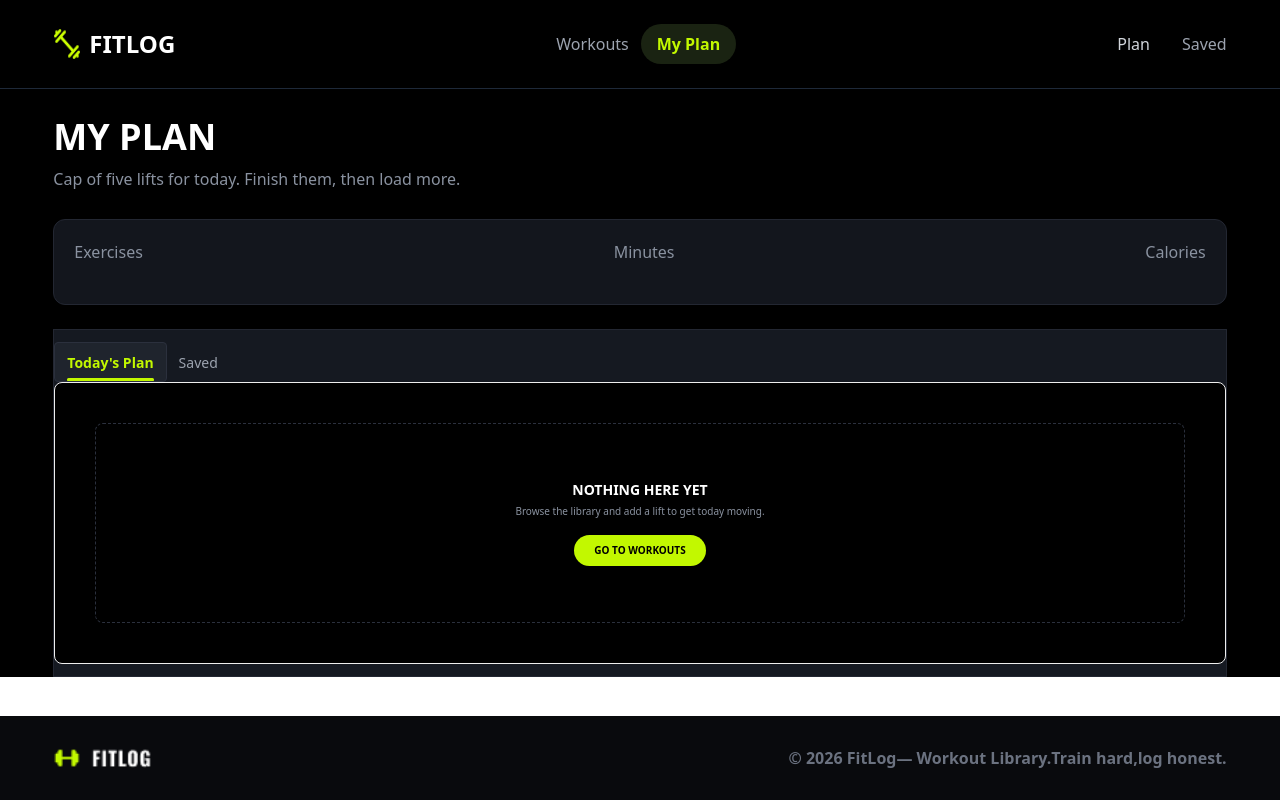
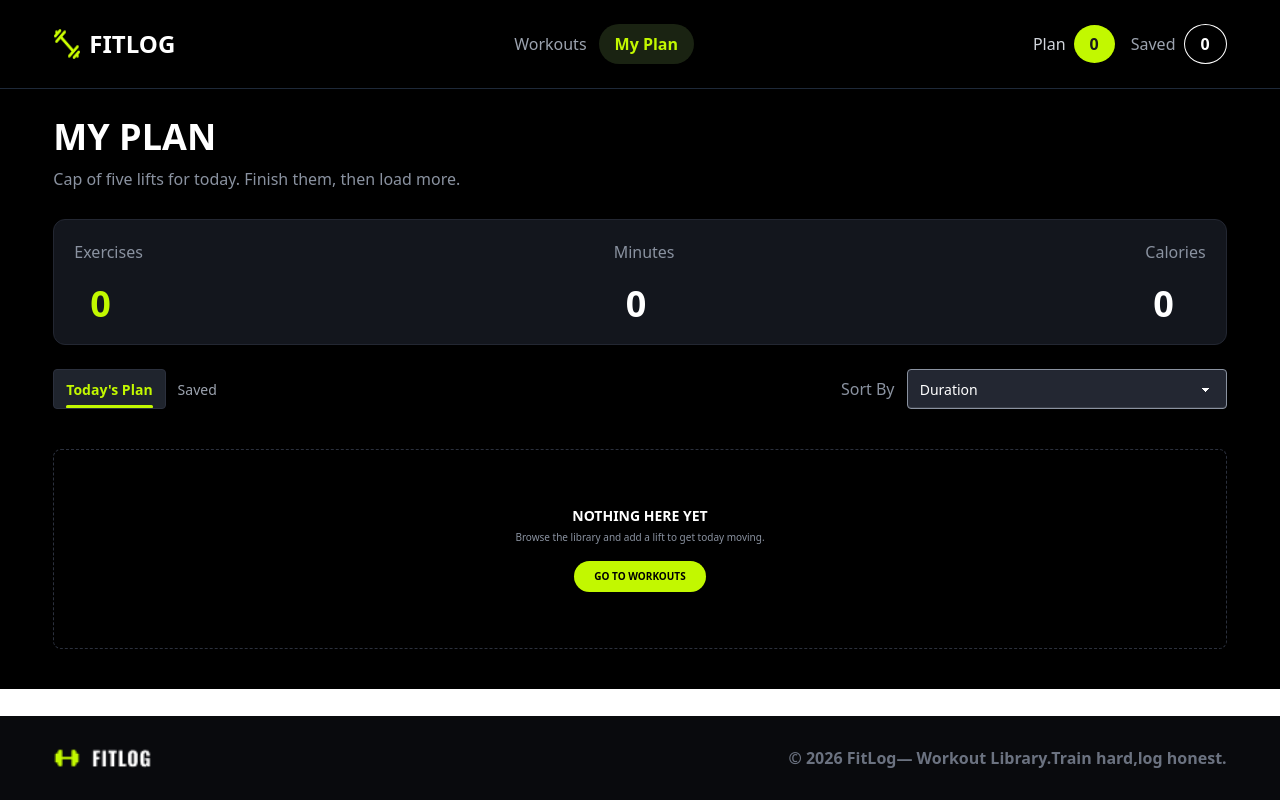
Before and after one commit to Wazida-in-code/Fitness-log, a Next.js app: page /myPlan in a window 1280 px wide. Built offline with nearby package versions, Linux system fonts and the light colour scheme.

Commit message:
Added:Sorting

```diff
--- a/src/app/components/MiniCard.tsx
+++ b/src/app/components/MiniCard.tsx
@@ -58,7 +58,7 @@ const MiniCard = ({card}: CardProps) => {
       <div className="hidden items-center gap-2 sm:flex">
         {/* View Details */}
         <Link
-          href={`/workouts/${card.id}`}
+          href={`/exercise/${card.id}`}
           className="rounded-full border border-[#39404B] px-4 py-2 text-xs text-white transition hover:bg-[#20242C]"
         >
           View Details
--- a/src/app/components/Navbar.tsx
+++ b/src/app/components/Navbar.tsx
@@ -4,8 +4,12 @@ import logo from '@/app/assets/logo.png'
 import Link from 'next/link';
 import { GiHamburgerMenu } from 'react-icons/gi';
 import { usePathname } from 'next/navigation';
+import { useContext } from 'react';
+import { FitContext } from '@/context/FitProvider';
 
 const Navbar = () => {
+     const { todayPlan, saveLater } = useContext(FitContext);
+
     const pathName = usePathname();
     return (
         <div className=' bg-[#000000] border-b border-gray-800'>
@@ -24,9 +28,14 @@ const Navbar = () => {
                 </Link>
             </div>
             <div className='hidden md:flex gap-4 items-center'>
-                <Link href="/myPlan" className='text-[#D1D5DB]'>Plan</Link>
-                <span></span>
-                <Link href="/myPlan" className='text-[#9CA3AF]'>Saved</Link>
+                <div>
+                    <Link href="/myPlan" className='text-[#D1D5DB] mr-2'>Plan</Link>
+                    <span className='bg-[#C2F800] font-semibold rounded-[50%] py-2 px-4'>{todayPlan.length}</span>
+                </div>
+                <div>
+                    <Link href="/myPlan" className='text-[#9CA3AF] mr-2'>Saved</Link>
+                    <span className='border boreder-[#2D313B] font-semibold text-white rounded-[50%] py-2 px-4'>{saveLater.length}</span>
+                </div>
             </div>
             <GiHamburgerMenu className='md:hidden text-white mt-5' />
         </nav>
--- /dev/null
+++ b/src/app/loading.tsx
@@ -0,0 +1,20 @@
+
+
+const loading = () => {
+  return (
+    <div className="flex min-h-screen items-center justify-center bg-[#000000]">
+
+      <div className="flex flex-col items-center gap-4">
+
+        <div className="h-12 w-12 animate-spin rounded-full border-4 border-[#232732] border-t-[#C2F800]"></div>
+
+        <p className="text-sm font-bold uppercase tracking-widest text-[#8A92A0]">
+
+          Loading...
+        </p>
+      </div>
+    </div>
+  );
+};
+
+export default loading;
--- a/src/app/myPlan/page.tsx
+++ b/src/app/myPlan/page.tsx
@@ -1,12 +1,31 @@
 "use client";
+
 import { FitContext } from "@/context/FitProvider";
-import React, { useContext, useState } from "react";
+import { useContext, useState } from "react";
 import MiniCard from "../components/MiniCard";
 import { CardType } from "../types/CardType";
+import Link from "next/link";
 
 const MyPlan = () => {
   const { todayPlan, saveLater } = useContext(FitContext);
   const [active, setActive] = useState("today");
+  const [sortby, setSortBy] = useState<"duration" | "calori" | "rating">("duration");
+
+  const currentPlan = active === "today" ? todayPlan : saveLater;
+
+  const sortPlan = (cards : CardType[]) => {
+      const sortedPlan = [...cards];
+      if (sortby === "duration"){
+        sortedPlan.sort((a, b) => b.duration - a.duration);
+      }else if (sortby === "calori"){
+        sortedPlan.sort((a, b) => b.caloriesBurned - a.caloriesBurned);
+      }else if (sortby === "rating"){
+        sortedPlan.sort((a, b) => b.rating - a.rating);
+      }
+      return sortedPlan;
+  }
+
+  const sortCurrentPlan = sortPlan(currentPlan);
 
   return (
     <div className="bg-[#000000]">
@@ -16,15 +35,42 @@ const MyPlan = () => {
           Cap of five lifts for today. Finish them, then load more.
         </p>
       </div>
-      <div className=" w-11/12 mx-auto">
-        <div className="bg-[#13161D] border border-[#232732] text-white rounded-xl flex justify-between py-5">
+
+      <div className="w-11/12 mx-auto">
+        <div className="bg-[#13161D] border border-[#232732] text-white rounded-xl flex justify-between items-center py-5">
+          <div>
             <p className="text-[#8A92A0] ml-5 mb-5">Exercises</p>
+            <span className="font-bold text-4xl text-[#C2F800] ml-9">
+              {currentPlan.length}
+            </span>
+          </div>
+
+          <div>
             <p className="text-[#8A92A0] mb-5">Minutes</p>
+            <span className="font-bold text-4xl text-white ml-3">
+              {currentPlan.reduce(
+                (total: number, item: CardType) => total + item.duration,
+                0
+              )}
+            </span>
+          </div>
+
+          <div>
             <p className="text-[#8A92A0] mr-5 mb-5">Calories</p>
+            <span className="font-bold text-4xl text-white ml-2">
+              {currentPlan.reduce(
+                (total: number, item: CardType) =>
+                  total + item.caloriesBurned,
+                0
+              )}
+            </span>
           </div>
         </div>
-      {/* name of each tab group should be unique */}
-      <div className="tabs tabs-border w-11/12 mx-auto py-3 border border-[#232732] bg-[#151921] text-white mt-6">
+      </div>
+
+      <div className="w-11/12 mx-auto mt-6">
+        <div className="flex items-center justify-between">
+          <div className="tabs tabs-border">
             <input
               type="radio"
               name="my_tabs_2"
@@ -37,27 +83,6 @@ const MyPlan = () => {
               defaultChecked
               onChange={() => setActive("today")}
             />
-        <div className="tab-content border-base-300 bg-[#000000] p-10">
-          {todayPlan.length > 0 ? (
-            todayPlan.map((card: CardType) => {
-              return <MiniCard key={card.id} card={card} />;
-            })
-          ) : (
-            <div className="flex min-h-[200px] w-full flex-col items-center justify-center rounded-lg border border-dashed border-[#2B303D] text-center">
-              <h2 className="text-sm font-bold uppercase text-white">
-                NOTHING HERE YET
-              </h2>
-
-              <p className="mt-1 text-[10px] text-[#8A92A0]">
-                Browse the library and add a lift to get today moving.
-              </p>
-
-              <button className="mt-4 rounded-full bg-[#C2F800] px-5 py-2 text-[10px] font-bold uppercase text-black transition hover:bg-[#b5e800]">
-                Go to workouts
-              </button>
-            </div>
-          )}
-        </div>
 
             <input
               type="radio"
@@ -70,11 +95,29 @@ const MyPlan = () => {
               aria-label="Saved"
               onChange={() => setActive("saveLater")}
             />
-        <div className="tab-content border-base-300 bg-[#000000] p-10">
-          {saveLater.length > 0 ? (
-            saveLater.map((card: CardType) => {
-              return <MiniCard key={card.id} card={card} />;
-            })
+          </div>
+              <p className="text-[#8A92A0] ml-[600px]">Sort By</p>
+          <select
+            value={sortby}
+            onChange={(e) =>
+              setSortBy(
+                e.target.value as "duration" | "calori" | "rating"
+              )
+            }
+            className="select appearance-none text-white bg-[#232732] border border-[#8A92A0]"
+          >
+
+            <option value="duration">Duration</option>
+            <option value="calori">Calories</option>
+            <option value="rating">Rating</option>
+          </select>
+        </div>
+
+        <div className="bg-[#000000] py-10">
+          {currentPlan.length > 0 ? (
+            sortCurrentPlan.map((card: CardType) => (
+              <MiniCard key={card.id} card={card} />
+            ))
           ) : (
             <div className="flex min-h-[200px] w-full flex-col items-center justify-center rounded-lg border border-dashed border-[#2B303D] text-center">
               <h2 className="text-sm font-bold uppercase text-white">
@@ -85,9 +128,12 @@ const MyPlan = () => {
                 Browse the library and add a lift to get today moving.
               </p>
 
-              <button className="mt-4 rounded-full bg-[#C2F800] px-5 py-2 text-[10px] font-bold uppercase text-black transition hover:bg-[#b5e800]">
+              <Link
+                href="/"
+                className="mt-4 rounded-full bg-[#C2F800] px-5 py-2 text-[10px] font-bold uppercase text-black transition hover:bg-[#b5e800]"
+              >
                 Go to workouts
-              </button>
+              </Link>
             </div>
           )}
         </div>
--- /dev/null
+++ b/src/app/not-found.tsx
@@ -0,0 +1,28 @@
+import Image from "next/image";
+import notFoundImg from "@/app/assets/App-Error.png"
+import Link from "next/link";
+
+const NotFoundPage = () => {
+  return (
+    <main className="flex min-h-screen items-center justify-center bg-[#000000] px-4">
+      <div className="text-center mb-2">
+        <Image
+          src={notFoundImg}
+          alt="Page not found"
+          className="mx-auto w-full"
+        />
+        <p className="mt-2 text-[#8A92A0]">
+          Sorry, the page you are looking for doesn&apos;t exist.
+        </p>
+        <Link
+          href="/"
+          className="mt-6 inline-block rounded-full bg-[#C2F800] px-6 py-3 font-bold text-black"
+        >
+          Back to Home
+        </Link>
+      </div>
+    </main>
+  );
+};
+
+export default NotFoundPage;
```
Also changed, not shown: src/app/assets/App-Error.png (added), 1 other file (tests, documents, lock files or other folders). Lines whose indentation alone changed are shown as unchanged.
